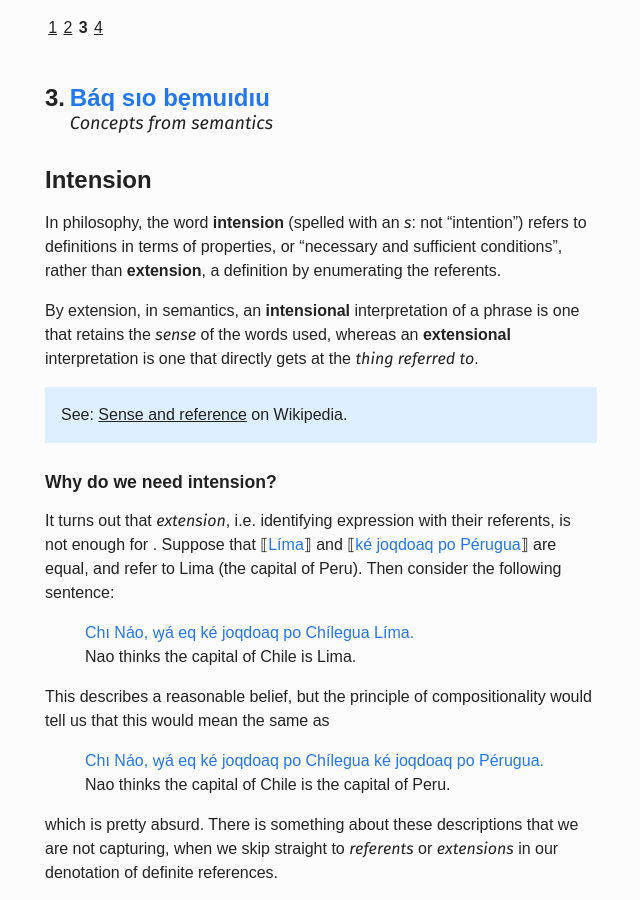
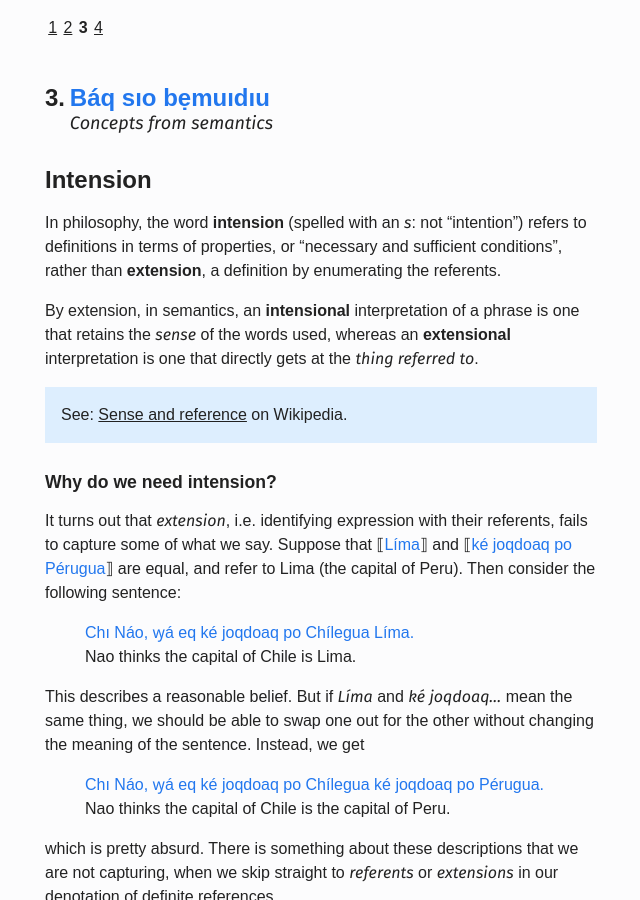
Before and after one commit to laqme/koitieq, a Jekyll site: the page built from _meiaq/03-more-concepts.md, in a window 1280 px wide and 900 px high. Shown: the whole window, without its empty margins (51-691 px from the left). Built offline with Jekyll 4.4.1, drawn with Linux system fonts in a browser that asks for light colours; some web fonts are replaced.

Commit message:
Fix a broken sentence

```diff
--- a/_meiaq/03-more-concepts.md
+++ b/_meiaq/03-more-concepts.md
@@ -18,12 +18,12 @@ By extension, in semantics, an **intensional** interpretation of a phrase is one
 
 ### Why do we need intension?
 
-It turns out that _extension_, i.e. identifying expression with their referents, is not enough for . Suppose that ⟦_Líma_{:.t}⟧ and ⟦_ké joqdoaq po Pérugua_{:.t}⟧ are equal, and refer to Lima (the capital of Peru). Then consider the following sentence:
+It turns out that _extension_, i.e. identifying expression with their referents, fails to capture some of what we say. Suppose that ⟦_Líma_{:.t}⟧ and ⟦_ké joqdoaq po Pérugua_{:.t}⟧ are equal, and refer to Lima (the capital of Peru). Then consider the following sentence:
 
 > _Chı Náo, ꝡá eq ké joqdoaq po Chílegua Líma._{:.t}<br>
 > Nao thinks the capital of Chile is Lima.
 
-This describes a reasonable belief, but the principle of compositionality would tell us that this would mean the same as
+This describes a reasonable belief. But if _Líma_ and _ké joqdoaq…_ mean the same thing, we should be able to swap one out for the other without changing the meaning of the sentence. Instead, we get
 
 > _Chı Náo, ꝡá eq ké joqdoaq po Chílegua ké joqdoaq po Pérugua._{:.t}<br>
 > Nao thinks the capital of Chile is the capital of Peru.
```
